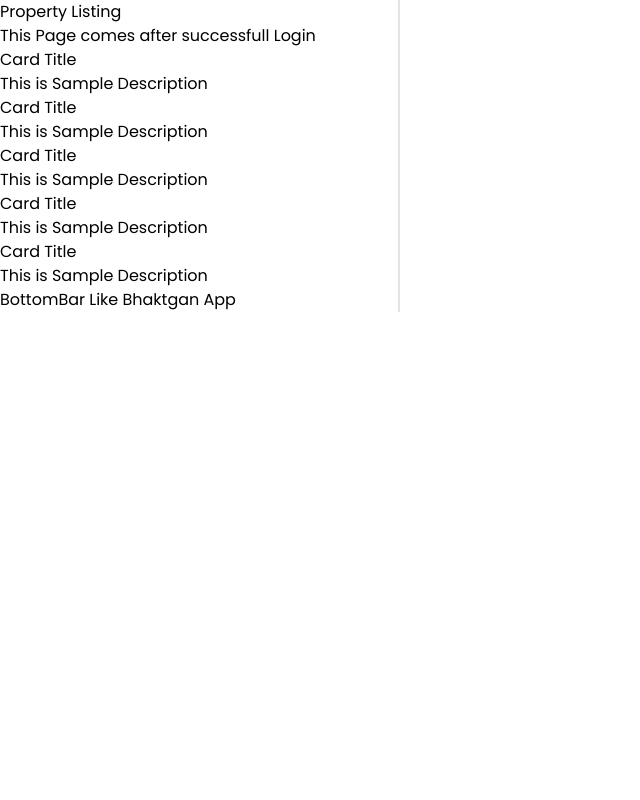
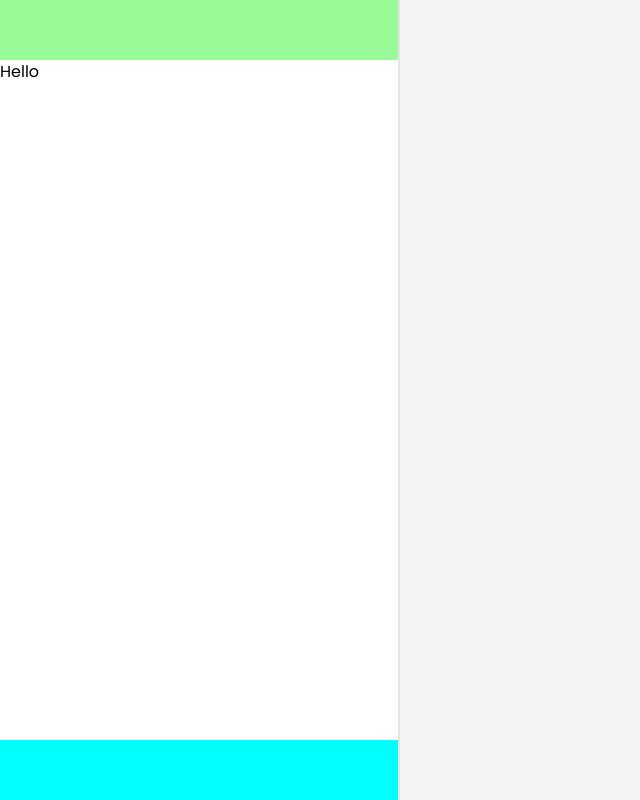
Before and after one commit to 25mohit/rent-property-project-frontend, a Next.js app: page /PropertyListing in a window 1280 px wide. Shown: the whole page, without its empty margins (0-640 px from the left). Built offline with nearby package versions, Linux system fonts and the light colour scheme.

Commit message:
MultipleContentLayout Created

```diff
--- a/src/app/Login/page.tsx
+++ b/src/app/Login/page.tsx
@@ -1,5 +1,4 @@
-'use client'
-import React, { useLayoutEffect, useState } from "react";
+import React from "react";
 import UserForm from '../components/HOC/UserForm/UserForm'
 import { AiFillEye } from "react-icons/ai";
 import { AiFillEyeInvisible } from "react-icons/ai";
@@ -8,38 +7,6 @@ import { google } from "../../../public/images";
 import Link from "next/link";
 
 const Login = () => {
-  const [containerH, setContainerH] = useState(0)
-
-  useLayoutEffect(() => {
-    const setContainerHeight = () => {
-      const navElement = document.querySelector('.lessSpace1') as HTMLElement;
-      const bottomElement = document.querySelector('.lessSpace2') as HTMLElement;
-
-      if (navElement && bottomElement) {
-        const navHeight = navElement?.offsetHeight ;
-        const bottomHeight = bottomElement?.offsetHeight;
-        const windowHeight = window.innerHeight;
-        const containerHeight = windowHeight - navHeight - bottomHeight;
-
-        const containers = document.querySelectorAll('.mainPlayArea');
-        containers.forEach(container => {
-            (container as HTMLElement).style.height = `${containerHeight}px`;
-        });
-        setContainerH(containerHeight)
-      }
-    };
-
-    setContainerHeight();
-
-    window.addEventListener("resize", setContainerHeight);
-    document.addEventListener("DOMContentLoaded", setContainerHeight);
-
-    return () => {
-      window.removeEventListener("resize", setContainerHeight);
-      document.removeEventListener("DOMContentLoaded", setContainerHeight);
-    };
-  }, []);
-
   return (
     <UserForm title="Welcome to login">
         <div className="topHead flex justify-between">
--- a/src/app/PropertyListing/page.tsx
+++ b/src/app/PropertyListing/page.tsx
@@ -1,17 +1,10 @@
-import HomeLayout from "../components/HOC/HomeLayout/HomeLayout"
-import PropertyCard from "../components/Utils/PropertyCard/PropertyCard"
+import MultiContentLayout from "../components/HOC/Layout/MultiContentLayout"
 
 const PropertyListing = () => {
   return (
-    <HomeLayout>
-        <h1>Property Listing</h1>
-        <p>This Page comes after successfull Login</p>
-        <PropertyCard label="Card Title" image="https://sample" description="This is Sample Description" />
-        <PropertyCard label="Card Title" image="https://sample" description="This is Sample Description" />
-        <PropertyCard label="Card Title" image="https://sample" description="This is Sample Description" />
-        <PropertyCard label="Card Title" image="https://sample" description="This is Sample Description" />
-        <PropertyCard label="Card Title" image="https://sample" description="This is Sample Description" />
-    </HomeLayout>
+    <MultiContentLayout>
+        Hello
+    </MultiContentLayout>
   )
 }
 
--- a/src/app/components/HOC/HomeLayout/HomeLayout.tsx
+++ /dev/null
@@ -1,17 +0,0 @@
-import React from 'react'
-import BottomBar from '../../Utils/BottomBar/BottomBar'
-
-interface HomeLayoutInterface{
-    children: any
-}
-
-const HomeLayout:React.FC<HomeLayoutInterface> = ({ children }) => {
-  return (
-    <section className='home-layout'>
-        {children}
-        <BottomBar />
-    </section>
-  )
-}
-
-export default HomeLayout
--- a/src/app/components/HOC/Layout/Layout.tsx
+++ /dev/null
@@ -1,81 +0,0 @@
-
-'use client'
-import React, { useEffect, useLayoutEffect, useState } from 'react'
-
-interface LayoutInterface{
-    children: any
-}
-const Layout:React.FC<LayoutInterface> = ({ children }) => {
-    const [fontSize, setFontSize] = useState('16px'); // Initial font size
-
-    // useEffect(() => {
-    //   // Function to calculate font size dynamically
-    //   const calculateFontSize = () => {
-    //     // Calculate font size based on window width or any other criteria
-    //     const windowWidth = window.innerWidth;
-    //     const calculatedFontSize = `${windowWidth / 20}px`; // Adjust this calculation as needed
-    //     setFontSize(calculatedFontSize);
-    //   };
-
-    //   // Call the calculateFontSize function initially and on window resize
-    //   calculateFontSize();
-    //   window.addEventListener('resize', calculateFontSize);
-
-    //   // Cleanup event listener
-    //   return () => {
-    //     window.removeEventListener('resize', calculateFontSize);
-    //   };
-    // }, []); // Run only on component mount
-    // console.log("fontSize", fontSize)
-
-    // let windowWidthCalculated,windowHeightCalculated;
-    const [windowHeightCalculated, setWindowHeightCalculated] = useState(0)
-    const [windowWidthCalculated, setWindowWidthCalculated] = useState(0)
-
-    useLayoutEffect(() => {
-        function setRemForHTML() {
-            console.log('RU')
-            if (window.innerWidth) {
-                setWindowWidthCalculated(window.innerWidth)
-                setWindowHeightCalculated(window.innerHeight);
-             }
-             else if (document.documentElement && document.documentElement.clientWidth){
-                setWindowWidthCalculated(document.documentElement.clientWidth)
-                setWindowHeightCalculated(document.documentElement.clientHeight);
-             }
-             else if (document.body && document.body.clientWidth) {
-                setWindowWidthCalculated(document.body.clientWidth)
-                setWindowHeightCalculated(document.body.clientHeight);
-             }
-             if(windowWidthCalculated > 480)
-                {
-                    let tempWidth = Math.round(windowHeightCalculated*412/914);
-                    if(tempWidth >= 479)
-                        setWindowWidthCalculated(480);
-                    else
-                        setWindowWidthCalculated(tempWidth);
-                }
-
-            // alert('ads')
-        }
-         window.addEventListener("resize", setRemForHTML);
-        //  document.addEventListener("DOMContentLoaded", setRemForHTML);
-
-         return () => {
-            window.removeEventListener("resize", setRemForHTML);
-            // document.removeEventListener("DOMContentLoaded", setRemForHTML);
-         }
-    },[])
-
-    console.log("windowWidthCalculated", windowWidthCalculated, windowHeightCalculated)
-  return (
-    <div>
-        {/* <h1 style={{fontSize}}>Mohit Agarwal</h1> */}
-        {/* {windowWidthCalculated} <br></br> */}
-        {/* <span>{fontSize}</span> */}
-        {children}
-    </div>
-  )
-}
-
-export default Layout
--- /dev/null
+++ b/src/app/components/HOC/Layout/MultiContentLayout.tsx
@@ -0,0 +1,47 @@
+"use client"
+import { useEffect } from 'react'
+
+interface multiContentInterface{
+    children: any
+}
+const MultiContentLayout:React.FC<multiContentInterface> = ({ children }) => {
+
+  useEffect(() => {
+    const setContainerHeight = () => {
+      const navElement = document.querySelector('.nav') as HTMLElement;
+      const bottomElement = document.querySelector('.bottom') as HTMLElement;
+
+      if (navElement && bottomElement) {
+        const navHeight = navElement?.offsetHeight ;
+        const bottomHeight = bottomElement?.offsetHeight;
+        const windowHeight = window.innerHeight;
+        const containerHeight = windowHeight - navHeight - bottomHeight;
+
+        const containers = document.querySelectorAll('.container');
+        containers.forEach(container => {
+            (container as HTMLElement).style.height = `${containerHeight}px`;
+        });
+      }
+    };
+
+    setContainerHeight();
+
+    window.addEventListener("resize", setContainerHeight);
+    document.addEventListener("DOMContentLoaded", setContainerHeight);
+
+    return () => {
+      window.removeEventListener("resize", setContainerHeight);
+      document.removeEventListener("DOMContentLoaded", setContainerHeight);
+    };
+  }, []);
+
+  return (
+    <div className='multi-content-layout'>
+        <div className="nav" style={{height: '60px'}}></div>
+        <section className='container'>{children}</section>
+        <div className="bottom" style={{height: '60px'}}></div>
+    </div>
+  )
+}
+
+export default MultiContentLayout
--- a/src/app/components/HOC/Layout/SingleContentLayout.tsx
+++ b/src/app/components/HOC/Layout/SingleContentLayout.tsx
@@ -24,31 +24,3 @@ const SingleContentLayout:React.FC<SingleContentInterface> = ({ children }) => {
 }
 
 export default SingleContentLayout
-"use client"
-import React, { useEffect } from 'react'
-
-interface SingleContentInterface{
-    children: any
-}
-
-const SingleContentLayout:React.FC<SingleContentInterface> = ({ children }) => {
-
-  useEffect(() => {
-    const onResize = () => {
-      const containerHTML = document.querySelector('.single-content-layout');
-      (containerHTML as HTMLElement).style.height = `${window.innerHeight}px`;
-    };
-
-    window.addEventListener('resize', onResize);
-
-    return () => window.removeEventListener('resize', onResize);
-  }, []);
-
-  return (
-    <div className='single-content-layout scroll' style={{height: `${window.innerHeight}px`}}>
-        {children}
-    </div>
-  )
-}
-
-export default SingleContentLayout
--- a/src/app/layout.tsx
+++ b/src/app/layout.tsx
@@ -2,17 +2,13 @@ import type { Metadata } from "next";
 import { Inter } from "next/font/google";
 import "./globals.scss";
 import "./style.scss"
-// import Layout from "./components/HOC/Layout/Layout";
-import dynamic from "next/dynamic";
-
+import "./style.css"
 const inter = Inter({ subsets: ["latin"] });
 
 export const metadata: Metadata = {
   title: "Create Next App",
   description: "Generated by create next app",
 };
-const DynamicLayout = dynamic(() => import('./components/HOC/Layout/Layout'), { ssr: false });
-
 export default function RootLayout({
   children,
 }: Readonly<{
@@ -23,9 +19,7 @@ export default function RootLayout({
       <body className={inter.className} id="main-body">
         <section className="pageContent">
           <div className="leftContent">
-            <DynamicLayout>
               {children}
-            </DynamicLayout>
           </div>
           <div className="rightContent">
             <div className="contentBody">
--- a/src/app/style.css
+++ b/src/app/style.css
@@ -1,8 +1,5 @@
 body{
     background-color: rgba(240, 239, 239, 0.685);
-}
-#main-body{
-    /* background: orange; */
 }
 .container-main{
     width: 35vw;
@@ -35,6 +32,12 @@ body{
     margin: 0.6rem 0;
     border-radius: 1rem;
 }
+.nav{
+    background-color: palegreen;
+}
+.bottom{
+    background-color: aqua;
+}
 @media screen and (max-width: 1154px) {
     .container-main{
         width: 60%;
```
Also changed, not shown: src/app/style.scss (line endings or trailing spaces).
